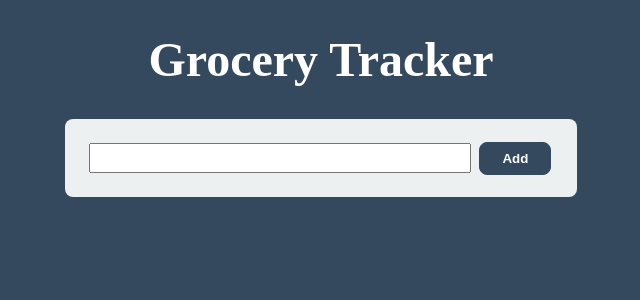
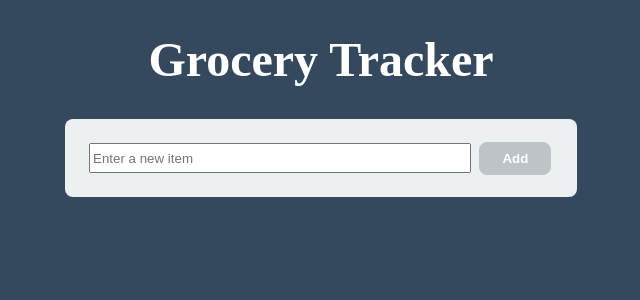
Before and after one commit to amodeose/grocery-tracker-react, a React (Create React App) app: page / in a window 1280 px wide. Shown: the top 300 px of the page, without its empty margins (319-959 px from the left). Built offline with nearby package versions, Linux system fonts and the light colour scheme; the HTML template or start-up script is replaced by a standard one.

Commit message:
disable button if input empty

```diff
--- a/src/components/NewEntry.js
+++ b/src/components/NewEntry.js
@@ -3,6 +3,8 @@ import { useState } from "react";
 
 const NewEntry = (props) => {
   const [input, setInput] = useState("");
+
+  const inputIsValid = input.trim() !== "";
 
   const handleChange = (event) => {
     const { value } = event.target;
@@ -10,15 +12,13 @@ const NewEntry = (props) => {
   };
 
   const handleAdd = () => {
-    if (input.length > 0) {
       props.addToList(input);
       setInput("");
-    }
   };
   return (
     <div className={classes["new-entry"]}>
-      <input onChange={handleChange} value={input} />
-      <button onClick={handleAdd}>Add</button>
+      <input onChange={handleChange} placeholder="Enter a new item" value={input} />
+      <button onClick={handleAdd} disabled={!inputIsValid}>Add</button>
     </div>
   );
 };
--- a/src/components/NewEntry.module.css
+++ b/src/components/NewEntry.module.css
@@ -27,3 +27,10 @@
     border: 1px solid #2c3e50;
     cursor: pointer;
 }
+
+.new-entry button:disabled {
+    background-color: #bdc3c7;
+    border: 1px solid #bdc3c7;
+    cursor: default;
+    color:white;
+}
```
